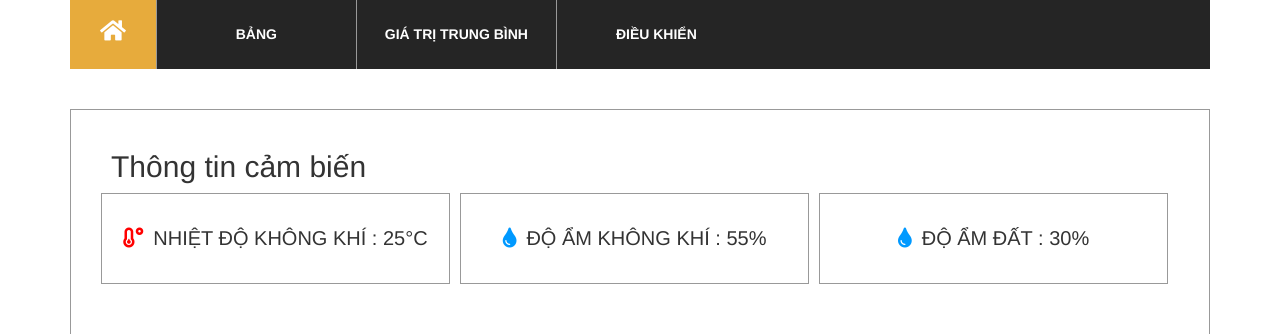
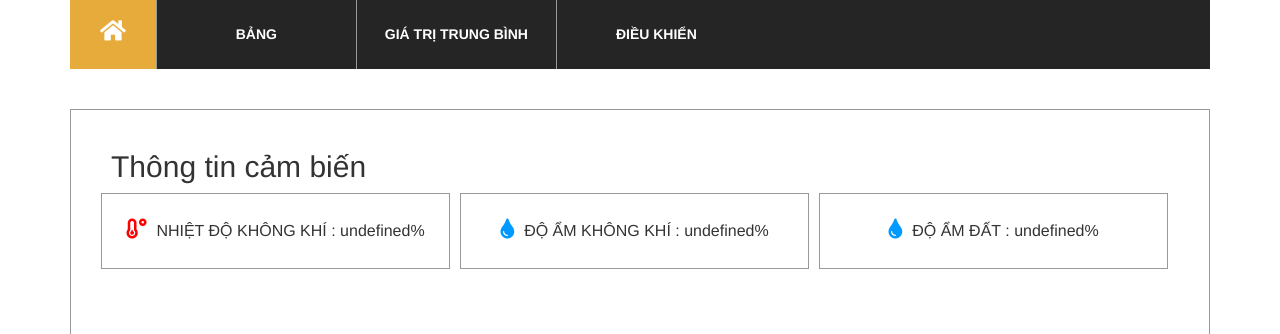
Before and after one commit to hmd245/smart_farm, a PHP site: page / in a window 1280 px wide. Shown: the part 151-485 px from the top of the page. Run offline with PHP 8.4, Linux system fonts and the light colour scheme; data that the repository does not hold is empty; some libraries are stand-ins or nearby versions.

Commit message:
update data display

```diff
--- a/css/styles.css
+++ b/css/styles.css
@@ -87,13 +87,13 @@
     .content .info {
         text-align: center;
         width: calc(33% - 10px);
-        padding: 30px 20px;
+        padding: 25px 15px;
         border: 1px solid #999;
         margin-right: 5px;
         margin-left: 5px;
     }
     .content .info span {
-        font-size: 20px;
+        font-size: 16px;
     }
     .content .info i {
         font-size: 20px;
--- a/index.php
+++ b/index.php
@@ -53,9 +53,10 @@
       <div class="content">
         <h2>Thông tin cảm biến</h2>
         <div class="row">
-          <div class="info col-sm-4"><i class="fas fa-temperature-low"></i><span>NHIỆT ĐỘ KHÔNG KHÍ : 25°C</span></div>
-          <div class="info col-sm-4"><i class="fas fa-tint"></i><span>ĐỘ ẨM KHÔNG KHÍ : 55%</span></div>
-          <div class="info col-sm-4"><i class="fas fa-tint"></i><span>ĐỘ ẨM ĐẤT : 30%</span></div>
+          <div class="info col-sm-4"><i class="fas fa-temperature-low"></i><span class="tempInfo"></span></div>
+          <div class="info col-sm-4"><i class="fas fa-tint"></i><span class="airInfo"></span></div>
+          <div class="info col-sm-4"><i class="fas fa-tint"></i><span class="landInfo"></span></div>
+
         </div>
         <div id="chart"></div>
       </div>
--- a/js/index.js
+++ b/js/index.js
@@ -3,7 +3,6 @@ var airHumidity;
 var landHumidity;
 
 $(document).ready(function () {
-
   $.ajax({
     url: "php/getInfo.php",
     type: "GET",
@@ -13,19 +12,29 @@ $(document).ready(function () {
     temperature = [];
     airHumidity = [];
     landHumidity = [];
-        for (let i = 0; i < response.length; i++) {
-            temperature.push([response[i].ngay, Number(response[i].nhiet_do)]);
-            airHumidity.push([response[i].ngay, Number(response[i].do_am)]);
-            landHumidity.push([response[i].ngay, Number(response[i].do_am_dat)]);
+    let info = response.info;
+    let lastInfo = response.lastInfo;
+    $(".tempInfo").html("NHIỆT ĐỘ KHÔNG KHÍ : " + lastInfo.nhiet_do + "%");
+    $(".airInfo").html("ĐỘ ẨM KHÔNG KHÍ : " + lastInfo.do_am + "%");
+    $(".landInfo").html("ĐỘ ẨM ĐẤT : " + lastInfo.do_am_dat + "%");
+    for (let i = 0; i < info.length; i++) {
+      temperature.push([info[i].ngay, Number(info[i].nhiet_do)]);
+      airHumidity.push([info[i].ngay, Number(info[i].do_am)]);
+      landHumidity.push([info[i].ngay, Number(info[i].do_am_dat)]);
     }
     let today = new Date();
-        let date = today.getFullYear() + '-' + (today.getMonth() + 1) + '-' + today.getDate();
+    let date =
+      today.getFullYear() +
+      "-" +
+      (today.getMonth() + 1) +
+      "-" +
+      today.getDate();
     // let time = today.getHours() + ":" + today.getMinutes();
     // let dateTime = date + ' ' + time;
     let data = [temperature, airHumidity, landHumidity];
-        let plot = $.jqplot('chart', data, {
-            title:'Biểu đồ nhiệt độ, độ ẩm',
-            height: '500px',
+    let $option = {
+      title: "Biểu đồ nhiệt độ, độ ẩm",
+      height: "500px",
       highlighter: {
         show: true,
         tooltipOffset: 9,
@@ -43,15 +52,15 @@ $(document).ready(function () {
           renderer: $.jqplot.DateAxisRenderer,
           rendererOptions: {
             tickRenderer: $.jqplot.CanvasAxisTickRenderer,
-                        tickInset: 0
+            tickInset: 0,
           },
           tickOptions: {
-                        formatString: '%d-%m-%Y',
-                        fontSize: '8pt',
-                        angle: -30
+            formatString: "%d-%m-%Y",
+            fontSize: "8pt",
+            angle: -30,
           },
           max: date,
-                    numberTicks: 6
+          numberTicks: 6,
         },
         yaxis: {
           show: true,
@@ -60,7 +69,7 @@ $(document).ready(function () {
           numberTicks: 6,
           tickOptions: {
             showMark: false,
-                        formatString: '%d'
+            formatString: "%d",
           },
         },
         /*y2axis: {
@@ -75,11 +84,13 @@ $(document).ready(function () {
                   },*/
       },
       series: [
-                { yaxis: 'yaxis', color: '#ff0000', label: 'Nhiệt độ' },
-                { yaxis: 'yaxis', color: '#A183DE', label: 'Độ ẩm không khí' },
-                { yaxis: 'yaxis', color: '#1f7edd', label: 'Độ ẩm đất' }
-            ]
+        { yaxis: "yaxis", color: "#ff0000", label: "Nhiệt độ", lineWidth:1 },
+        { yaxis: "yaxis", color: "#A183DE", label: "Độ ẩm không khí", lineWidth:1 },
+        { yaxis: "yaxis", color: "#1f7edd", label: "Độ ẩm đất", lineWidth:1 },
+      ],
+    };
+    if (info.length > 0) {
+      let plot = $.jqplot("chart", data, $option);
+    }
   });
-    })
-
 });
--- a/php/db.php
+++ b/php/db.php
@@ -1,8 +1,10 @@
 <?php
 
 define("serverName", "localhost");
-define("userName", "hmdphpmyadmin");
-define("password", "hmd245");
+// define("userName", "hmdphpmyadmin");
+// define("password", "hmd245");
+define("userName", "root");
+define("password", "");
 define("dbName", "cambien");
 define("TABLE", " thoitiet "); // need space between 'device'
 
--- a/php/getInfo.php
+++ b/php/getInfo.php
@@ -2,12 +2,25 @@
 include('db.php');
 $conn = ConnectDatabase();
 $arrContent = [];
+$info = [];
+$lastInfo = [];
 $sql = 'SELECT ngay, nhiet_do, do_am, do_am_dat FROM thoitiet ORDER BY ngay DESC';
 $result = mysqli_query($conn, $sql);
 if (mysqli_num_rows($result) > 0) {
     while ($row = mysqli_fetch_assoc($result)) {
-        $arrContent[] = $row;
+        $info[] = $row;
     }
 }
+$sql = 'SELECT nhiet_do, do_am, do_am_dat FROM thoitiet ORDER BY ngay DESC LIMIT 1';
+$result = mysqli_query($conn, $sql);
+if (mysqli_num_rows($result) > 0) {
+    while ($row = mysqli_fetch_assoc($result)) {
+        $lastInfo = $row;
+    }
+}
+$arrContent = [
+    'info'      => $info,
+    'lastInfo'  => $lastInfo
+];
 echo json_encode($arrContent);
 CloseDatabase($conn);
```
Lines whose indentation alone changed are shown as unchanged.
